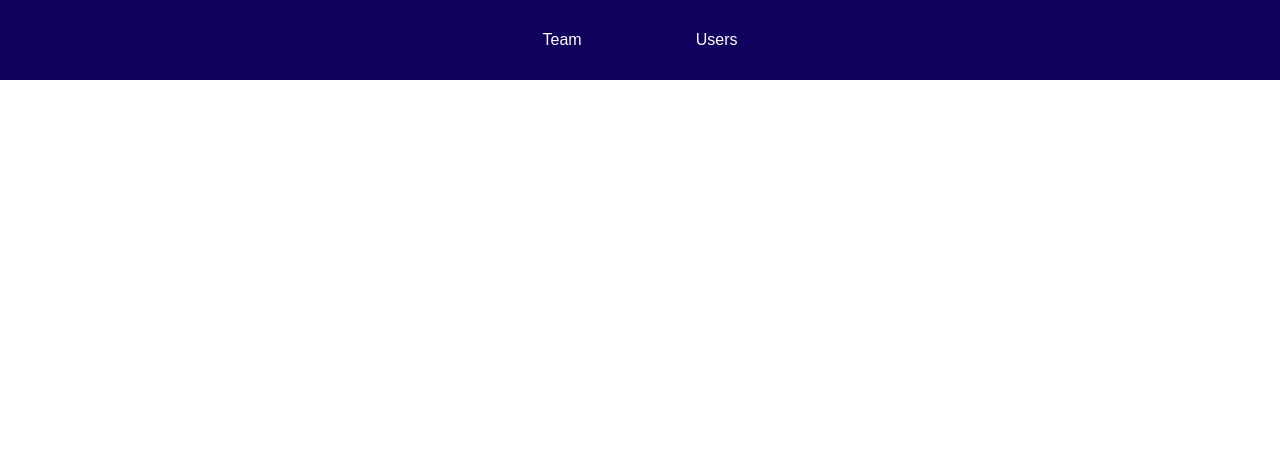
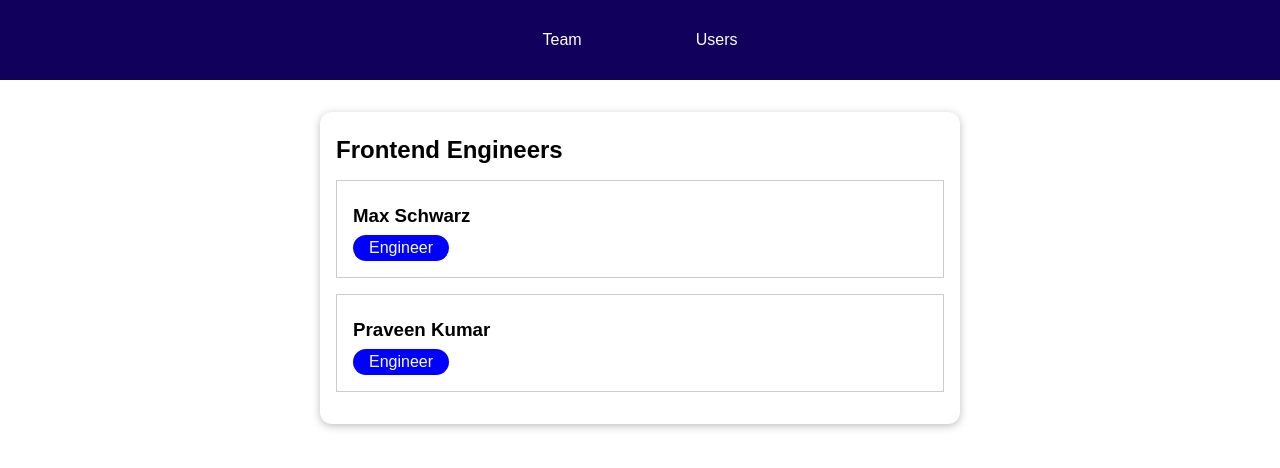
Before and after one commit to sarwan920/TeamManagement, a Vue app: page /teams/t1 in a window 1280 px wide. Before the commit this address had no page. Shown: the top 468 px of the page. Built offline with nearby package versions, Linux system fonts and the light colour scheme.

Commit message:
add dynamic routing

```diff
--- a/src/components/teams/TeamMembers.vue
+++ b/src/components/teams/TeamMembers.vue
@@ -16,17 +16,31 @@
 import UserItem from '../users/UserItem.vue';
 
 export default {
+  inject: ['users', 'teams'],
   components: {
-    UserItem
+    UserItem,
   },
   data() {
     return {
-      teamName: 'Test',
-      members: [
-        { id: 'u1', fullName: 'Max Schwarz', role: 'Engineer' },
-        { id: 'u2', fullName: 'Max Schwarz', role: 'Engineer' },
-      ],
+      teamName: '',
+      members: [],
     };
+  },
+  created() {
+    const teamId = this.$route.params.teamId;
+    // console.log(teamId);
+
+    const selectedTeam = this.teams.find((team) => team.id === teamId);
+
+    const members = selectedTeam.members;
+
+    const selectedMembers = [];
+    for (const member of members) {
+      const selectedUser = this.users.find((user) => user.id === member);
+      selectedMembers.push(selectedUser);
+    }
+    this.members = selectedMembers;
+    this.teamName = selectedTeam.name;
   },
 };
 </script>
--- a/src/main.js
+++ b/src/main.js
@@ -3,16 +3,19 @@
 
 import UsersList from './components/users/UsersList.vue'
 import TeamsList from './components/teams/TeamsList.vue'
+import TeamMembers from './components/teams/TeamMembers.vue'
 
 import App from './App.vue';
 
-const router= createRouter({
-    history:createWebHistory(),
-    routes:[
-        { path:'/users' , component:UsersList},
-        {path:'/teams',component:TeamsList}
+const router = createRouter({
+    history: createWebHistory(),
+    routes: [
+        { path: '/users', component: UsersList },
+        { path: '/teams', component: TeamsList },
+        {path:'/teams/:teamId', component: TeamMembers}
     ],
-    linkActiveClass:'active'
+    linkActiveClass: 'active',
+
 });
 
 
```
